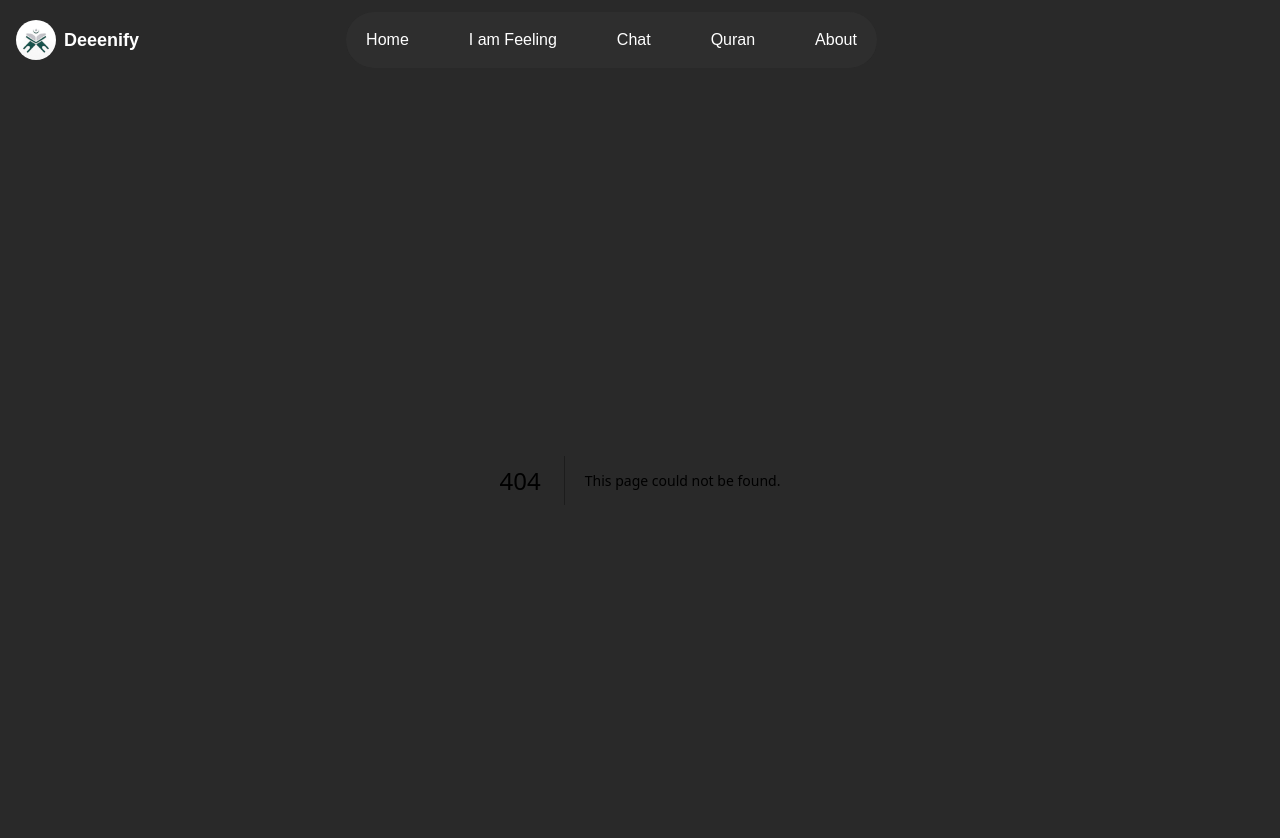
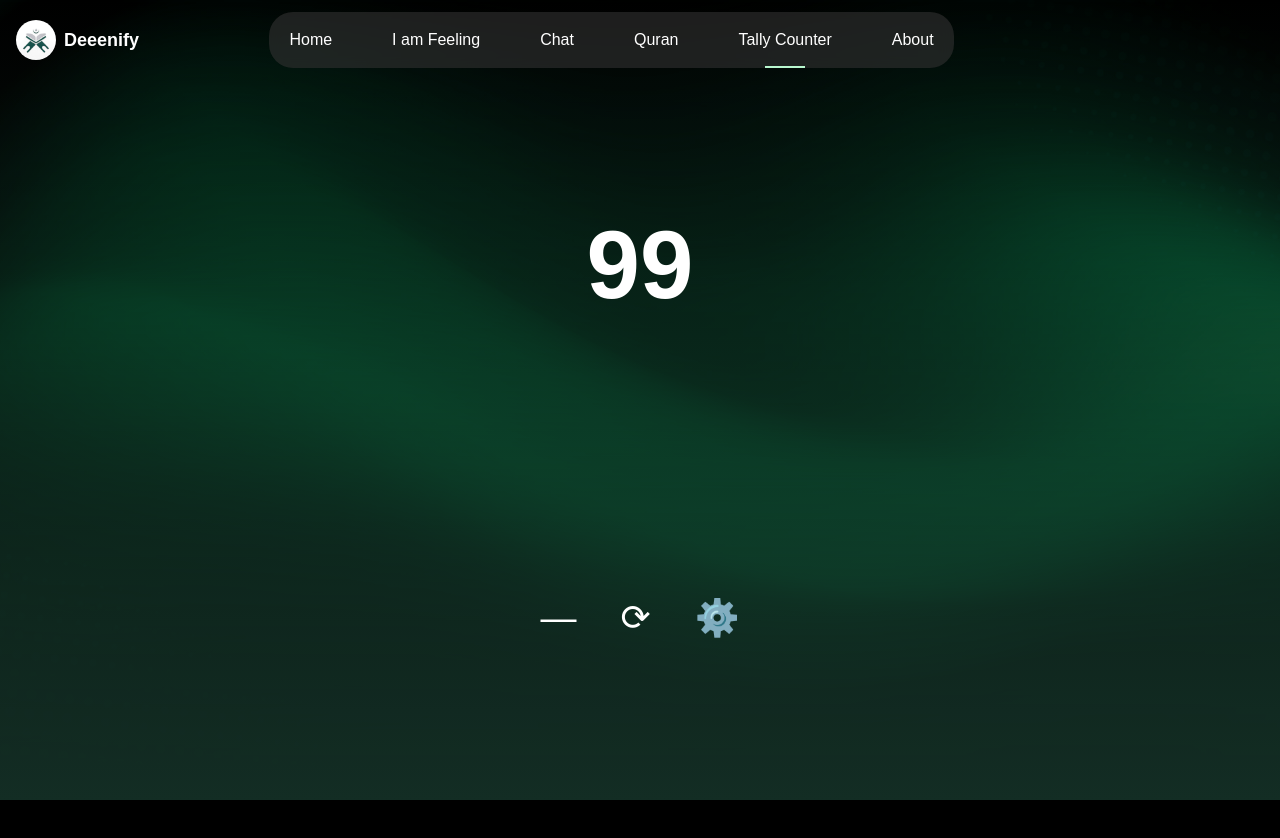
Before and after one commit to muhammad-araf/Deenify, a Next.js app: page /tasbeeh in a window 1280 px wide. Before the commit this address had no page. Shown: the top 838 px of the page. After the commit the page ends 800 px from the top, so only its background shows below. Built offline with nearby package versions, Linux system fonts and the light colour scheme.

Commit message:
Improve UI and Add Tasbeeh Feature

```diff
--- a/src/app/i-am-feeling/[feel]/page.tsx
+++ b/src/app/i-am-feeling/[feel]/page.tsx
@@ -31,23 +31,23 @@ const Page = () => {
   return (
     <>
       {data ? (
-        <div className="flex flex-col items-center min-h-screen bg-transparent w-full">
+        <div className="flex flex-col items-center min-h-screen bg-transparent w-full mt-20">
           <p className="text-2xl mb-4 pt-10 text-white tracking-widest">
-            I am Feeling <strong>{data.emotion}</strong>
+            <b>I am Feeling</b> <strong className="text-green-300">{data.emotion}</strong>
           </p>
 
           <div className="w-[92%] sm:w-1/2 md:w-1/3">
             {data.duas.map((dua, i: number) => (
               <div
                 key={i}
-                className="rounded-tl-[70px] rounded-br-[70px] shadow-md h-auto w-auto mx-auto flex flex-col justify-center items-center bg-[#ffeddc] text-black mb-4"
+                className="rounded-tl-[70px] rounded-br-[70px] shadow-md h-auto w-auto mx-auto flex flex-col justify-center items-center bg-[#E6FFE6] text-black mb-4"
               >
                 <div className="flex flex-col items-center m-10 text-center">
                   <strong>
                     <h2>#{i + 1}</h2>
                   </strong>
                   <strong>
-                    <h1 className="text-orange-400">&quot;{dua.arabic}&quot;</h1>
+                    <h1 className="text-green-400">&quot;{dua.arabic}&quot;</h1>
                   </strong>
                   <br />
                   {dua.transliteration}
--- a/src/app/i-am-feeling/page.tsx
+++ b/src/app/i-am-feeling/page.tsx
@@ -10,7 +10,15 @@ const Page = () => {
   const [isLoading, setIsLoading] = useState(true)
   const router = useRouter()
 
-  const colorArray = ['#E6F0FA', '#F0E6F0', '#E0F4E0', '#FAE6E6', '#F4F0E0', '#E6F0E6']
+      const colorArray = [
+        '#E6FFE6', // light mint
+        '#F0FFF4', // very soft off-white green
+        '#D4F5E9', // pale aqua green
+        '#E6F7FA', // icy teal
+        '#F5FAE6', // light lemon-lime
+        '#E6FAF0'  // soft pastel mint
+      ];
+
   const randomColor = () => colorArray[Math.floor(Math.random() * colorArray.length)]
 
     useEffect(()=>{
@@ -39,16 +47,16 @@ const Page = () => {
   }, [])
 
   return (
-    <div className="min-h-screen flex flex-col items-center bg-transparent px-4">
+    <div className="min-h-screen flex flex-col items-center bg-transparent px-4 mt-20">
       <h1 className="text-2xl sm:text-3xl lg:text-4xl font-bold mb-2 pt-10 text-white tracking-widest text-center">
-        I am Feeling...
+        I am Feeling
       </h1>
-      <p className="text-sm sm:text-base mb-8 text-gray-600 tracking-wider text-center">
+      <p className="text-sm sm:text-base mb-8 text-green-200 tracking-wider text-center">
         Select your emotion
       </p>
 
       {isLoading ? (
-        <div className="w-10 h-10 border-4 border-t-transparent border-purple-500 rounded-full animate-spin"></div>
+        <div className="w-10 h-10 border-4 border-t-transparent border-white rounded-full animate-spin"></div>
       ) : (
         <div className="grid grid-cols-2 sm:grid-cols-3 md:grid-cols-3 lg:grid-cols-3 gap-4">
           {datas.map((data, i) => (
--- a/src/app/page.tsx
+++ b/src/app/page.tsx
@@ -4,14 +4,40 @@ import { useRouter } from "next/navigation";
 export default function Home() {
   const router = useRouter()
   return (
-    <div className="font-sans grid grid-rows-[20px_1fr_20px] items-center justify-items-center p-8 pb-20 gap-16 sm:p-20">
+<div className="font-sans grid grid-rows-[20px_1fr_20px] min-h-screen bg-gradient-to-b from-[#11182700] to-[#132d2499] items-center justify-items-center p-8 pb-20  sm:p-20">
+
 
       <main className="flex flex-col gap-[32px] row-start-2 items-center sm:items-start">
-        <h1 className="text-4xl font-bold text-center text-white">Welcome to <strong>Denify</strong></h1>
+        <h1 className="text-4xl font-bold text-center text-white">Welcome to <strong className="text-green-400">Denify</strong></h1>
         <p className="text-lg text-center text-gray-400">
           Your AI companion for <strong className="text-white">Islamic knowledge</strong> and <strong className="text-white">emotional support</strong>.
         </p>
-        <button className="bg-[#ffffff] text-black tracking-wides px-4 py-2 rounded-lg hover:bg-[#d3d3d3] transition-colors cursor-pointer w-[80%]" onClick={()=>router.push('/chat')}><strong>Chat</strong></button>
+        <div className="flex justify-center gap-4">
+                  <button
+                    onClick={()=>router.push('/i-am-feeling')}
+                    className="bg-green-200 text-black font-medium px-4 py-2 rounded-lg hover:bg-green-100 transition cursor-pointer"
+                  >
+                    I am Feeling
+                  </button>
+                  <button
+                    onClick={()=>router.push('/quran')}
+                    className="bg-green-200 text-black font-medium px-4 py-2 rounded-lg hover:bg-green-100 transition cursor-pointer"
+                  >
+                    Listen Quran
+                  </button>
+                  <button
+                    onClick={()=>router.push('/chat')}
+                    className="bg-green-200 text-black font-medium px-4 py-2 rounded-lg hover:bg-green-100 transition cursor-pointer"
+                  >
+                    Chat with AI
+                  </button>
+                  <button
+                    onClick={()=>router.push('/tasbeeh')}
+                    className="bg-green-200 text-black font-medium px-4 py-2 rounded-lg hover:bg-green-100 transition cursor-pointer"
+                  >
+                    Tasbeeh
+                  </button>
+                </div>
       </main>
     </div>
   );
--- /dev/null
+++ b/src/app/tasbeeh/page.tsx
@@ -0,0 +1,70 @@
+"use client"
+import React, { useState } from 'react'
+const Page = () => {
+    const[count,setCount] = useState("99")
+    const[Value,setValue] = useState(0);
+    const[show ,setShow] = useState(false)
+  return (
+<div className="min-h-screen w-full bg-gradient-to-b from-[#11182700] to-[#132d24] text-white flex flex-col items-center p-6">
+    <div
+    onClick={() => setCount((parseInt(count) + 1).toString())}
+    className=' w-full h-[90hv] text-white flex flex-col items-center p-6 pb-30'
+    >
+  <div
+    className={`mt-30 pl-15 pr-15 pt-10 pb-10 rounded-full cursor-pointer text-8xl transition-all duration-300 select-none w-auto
+      ${count.endsWith("00") ? "border-9 border-green-500" : count.endsWith("0")? "border-9 border-white":"border-9 border-transparent"}`
+    }
+  >
+    <strong>{count}</strong>
+  </div>
+  </div>
+
+
+  <div className='mt-25 space-x-3'>
+  <button
+  className='p-4 bg-transparent rounded-4xl text-4xl  select-none cursor-pointer'
+    onClick={() => {
+        if(count === "0") return
+        setCount((parseInt(count) - 1).toString())
+    }
+    }
+  >―</button>
+  <button
+  className='p-4 bg-transparent rounded-4xl text-4xl  select-none cursor-pointer'
+    onClick={() => setCount((0).toString())}
+  >⟳</button>
+  <button
+  className='p-4 bg-transparent rounded-4xl text-4xl  select-none cursor-pointer'
+    onClick={() => setShow(!show)}
+  >⚙️</button>
+  </div>
+  {
+    show?(
+<>
+<h1 className='text-2xl mb-4'>Set Value</h1>
+<div>
+  <input
+    type="number"
+    className="bg-transparent border-2 border-green-500 p-2 rounded-4xl text-xl text-emerald-50"
+    value={Value}
+    onChange={(e) => setValue(Number(e.target.value))}
+  />
+  <button
+    className="p-2 rounded-4xl text-1xl select-none cursor-pointer bg-transparent border border-amber-50 ml-4"
+    onClick={() => {
+      setCount((Value).toString());
+    }}
+  >
+    ✅
+  </button>
+  </div>
+</>
+
+    ):null
+  }
+</div>
+
+  )
+}
+
+export default Page
--- a/src/components/layout/BackgroundWrapper.tsx
+++ b/src/components/layout/BackgroundWrapper.tsx
@@ -6,13 +6,22 @@ export default function BackgroundWrapper({ children }: { children: React.ReactN
   const pathname = usePathname();
   const isHome = pathname === "/";
   const isQuran = pathname === "/quran";
-  console.log(isQuran)
+  const isFeeling = pathname.startsWith("/i-am-feeling");
+  const isTasbeeh = pathname.startsWith("/tasbeeh");
+
   useEffect(() => {
       if (isHome) {
         document.body.style.backgroundColor = "#000000";
       }else if (isQuran) {
         document.body.style.backgroundColor = "#000000";
-    }else{
+
+      }else if(isFeeling){
+        document.body.style.backgroundColor = "#000000";
+
+      }else if(isTasbeeh){
+        document.body.style.backgroundColor = "#000000";
+      }
+      else{
         document.body.style.backgroundColor = "#292929";
       }
   }, [isHome]);
@@ -21,7 +30,7 @@ export default function BackgroundWrapper({ children }: { children: React.ReactN
     <div className="relative min-h-screen overflow-hidden text-black dark:text-white">
       {isHome && (
         <div
-          className="absolute inset-0 bg-cover bg-center bg-no-repeat opacity-20"
+          className="absolute inset-0 bg-cover bg-center bg-no-repeat opacity-40"
           style={{ backgroundImage: "url('/assets/images/image.png')" }}
         />
       )}
@@ -31,6 +40,18 @@ export default function BackgroundWrapper({ children }: { children: React.ReactN
           style={{ backgroundImage: "url('/assets/images/quran.jpg')" }}
         />
       )}
+      {isFeeling && (
+        <div
+          className="fixed inset-0 bg-cover bg-center bg-no-repeat opacity-40"
+          style={{ backgroundImage: "url('/assets/images/feelingbg.jpg')" }}
+        />
+      )}
+      {isTasbeeh && (
+        <div
+          className="fixed inset-0 bg-cover bg-center bg-no-repeat opacity-40"
+          style={{ backgroundImage: "url('/assets/images/tasbeehbg.jpg')" }}
+        />
+      )}
       <div className="relative z-10">
         {children}
       </div>
--- a/src/components/layout/Myheader.tsx
+++ b/src/components/layout/Myheader.tsx
@@ -16,7 +16,7 @@ const Myheader = () => {
   console.log(path)
 
   return (
-    <header className="flex items-center justify-between px-4 py-3 bg-transparent text-white relative z-50">
+    <header className="fixed top-0 left-0 w-full flex items-center justify-between px-4 py-3 bg-transparent text-white z-50">
       {/* Left: Logo */}
 
       <Link href="/" className="flex items-center">
@@ -34,45 +34,69 @@ const Myheader = () => {
       </Link>
 
       {/* Desktop Nav */}
-      <nav className="hidden md:flex bg-[#333333]/60 rounded-full backdrop-blur-sm mr-45">
+<nav className="hidden md:flex bg-[#333333]/60 rounded-3xl backdrop-blur-sm mr-45">
   <ul className="flex space-x-5">
-          <li className={`p-4 px-5 ${
-              path === "/?" ? "border-b-4 border-white-400" : ""
-            }`}>
-            <Link href="/" className="hover:text-white/80">
-              Home
-            </Link>
+    <li
+      className={`relative p-4 px-5 ${
+        path==='/?'
+          ? "after:absolute after:bottom-0 after:left-1/2 after:-translate-x-1/2 after:w-10 after:border-b-2 after:border-green-200"
+          : ""
+      }`}
+    >
+      <Link href="/" className="hover:text-white/80">Home</Link>
+    </li>
+
+    <li
+      className={`relative p-4 px-5 ${
+        path.startsWith("/i-am-feeling")
+          ? "after:absolute after:bottom-0 after:left-1/2 after:-translate-x-1/2 after:w-10 after:border-b-2 after:border-green-200"
+          : ""
+      }`}
+    >
+      <Link href="/i-am-feeling" className="hover:text-white/80">I am Feeling</Link>
+    </li>
+
+    <li
+      className={`relative p-4 px-5 ${
+        path.startsWith('/chat')
+          ? "after:absolute after:bottom-0 after:left-1/2 after:-translate-x-1/2 after:w-10 after:border-b-2 after:border-green-200"
+          : ""
+      }`}
+    >
+      <Link href="/chat" className="hover:text-white/80">Chat</Link>
+    </li>
+
+    <li
+      className={`relative p-4 px-5 ${
+        path .startsWith('/quran')
+          ? "after:absolute after:bottom-0 after:left-1/2 after:-translate-x-1/2 after:w-10 after:border-b-2 after:border-green-200"
+          : ""
+      }`}
+    >
+      <Link href="/quran" className="hover:text-white/80">Quran</Link>
     </li>
     <li
-            className={`p-4 px-5 ${
-              path === "/i-am-feeling?" ? "border-b-4 border-white-400" : ""
+      className={`relative p-4 px-5 ${
+        path .startsWith('/tasbeeh')
+          ? "after:absolute after:bottom-0 after:left-1/2 after:-translate-x-1/2 after:w-10 after:border-b-2 after:border-green-200"
+          : ""
       }`}
     >
-            <Link href="/i-am-feeling" className="hover:text-white/80">
-              I am Feeling
-            </Link>
+      <Link href="/tasbeeh" className="hover:text-white/80">Tally Counter</Link>
     </li>
-          <li className={`p-4 px-5 ${
-              path === "/chat?" ? "border-b-4 border-white-400" : ""
-            }`}>
-            <Link href="/chat" className="hover:text-white/80">
-              Chat
-            </Link>
-          </li>
-          <li className={`p-4 px-5 ${
-              path === "/quran?" ? "border-b-4 border-white-400" : ""
-            }`}>
-            <Link href="/quran" className="hover:text-white/80">
-              Quran
-            </Link>
-          </li>
-          <li className="p-4 px-5">
-            <Link href="/about" className="hover:text-white/80">
-              About
-            </Link>
+
+    <li
+      className={`relative p-4 px-5 ${
+        path .startsWith('/about')
+          ? "after:absolute after:bottom-0 after:left-1/2 after:-translate-x-1/2 after:w-10 after:border-b-2 after:border-green-200"
+          : ""
+      }`}
+    >
+      <Link href="/about" className="hover:text-white/80">About</Link>
     </li>
   </ul>
 </nav>
+
 
           <div></div>
       {/* Mobile Menu Button */}
```
Also changed, not shown: public/assets/images/feelingbg.jpg (added), public/assets/images/tasbeehbg.jpg (added). Lines whose indentation alone changed are shown as unchanged.
